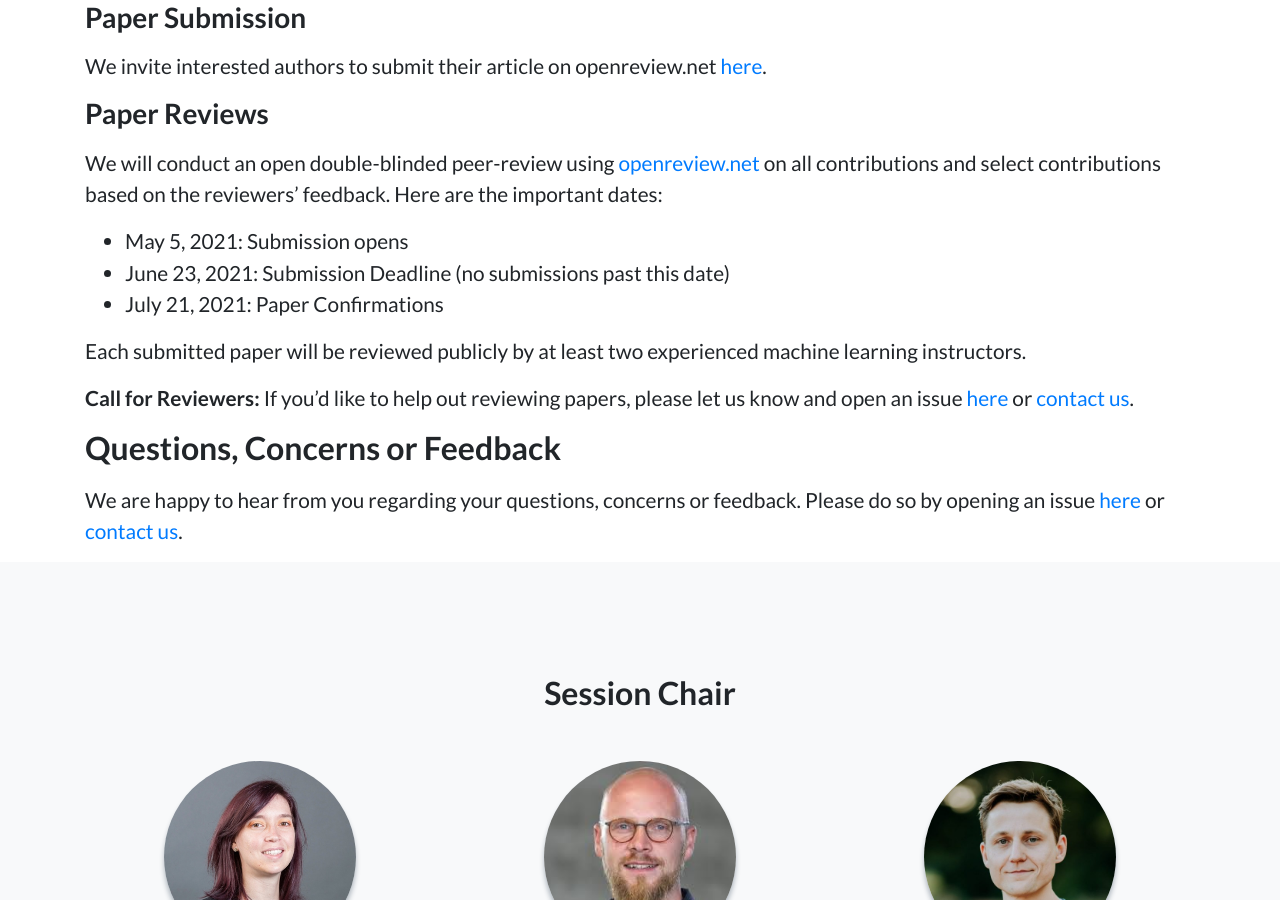
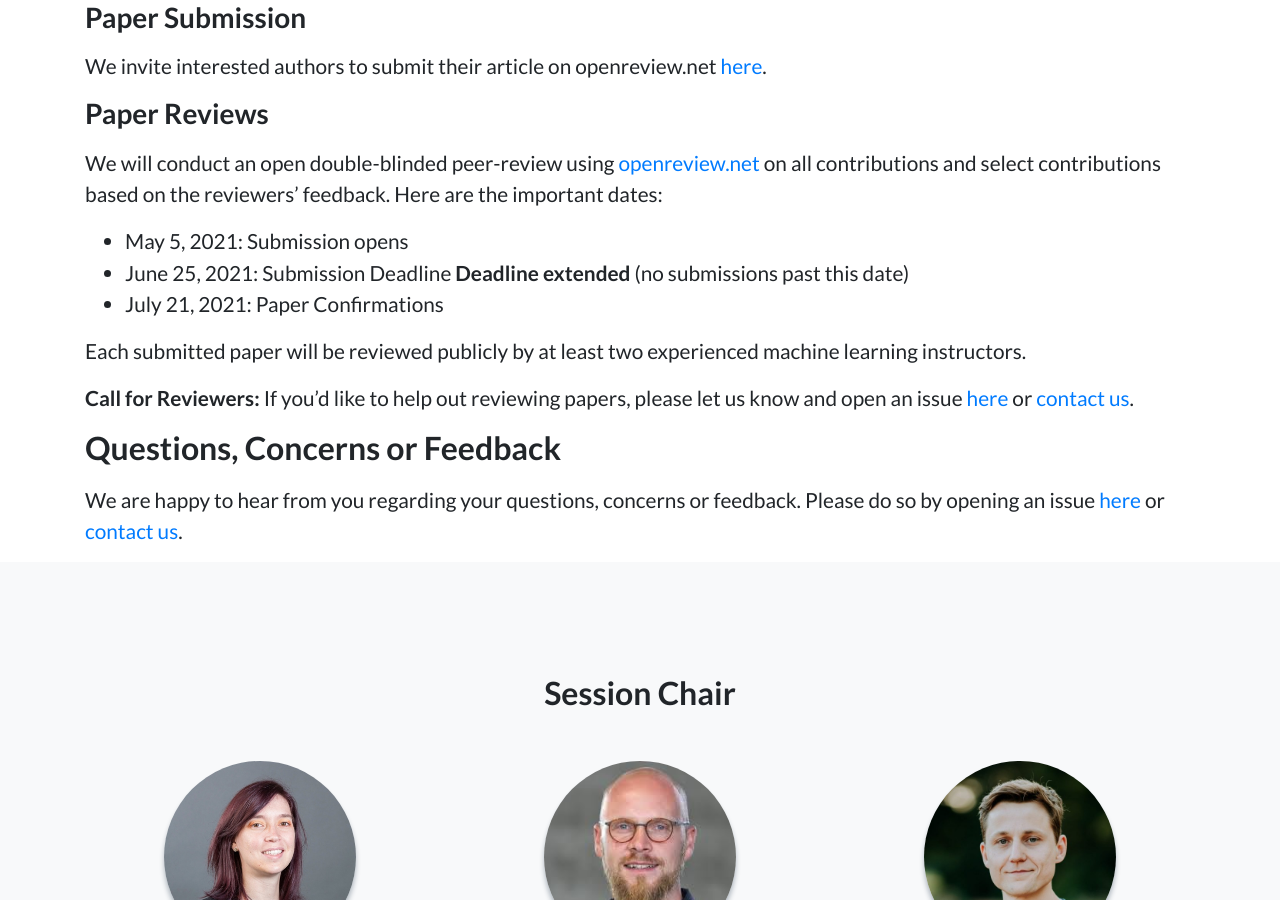
Before and after one commit to teaching-ml/2021, a Jekyll site: the page built from index.md, in a window 1280 px wide and 900 px high, scrolled down 2861 px. Built offline with Jekyll 4.4.1, drawn with Linux system fonts in a browser that asks for light colours; some of the changed text lies outside the part shown.

Commit message:
Deadline extended to June 25
Directly committing change due to offline discussion

```diff
--- a/index.md
+++ b/index.md
@@ -11,7 +11,7 @@ title: 'Teaching ML @ ECML-PKDD 2021'
 ## Important dates
 
 * May 05, 2021: Paper submissions open
-* Jun 23, 2021: Paper submissions due
+* Jun 25, 2021: Paper submissions due **Deadline extended**
 * Jul 21, 2021: Paper decisions
 * Aug 18, 2021: Camera ready due
 * Sep 01, 2021: all papers online
@@ -62,7 +62,7 @@ We invite interested authors to submit their article on openreview.net [here](ht
 We will conduct an open double-blinded peer-review using [openreview.net](https://openreview.net) on all contributions and select contributions based on the reviewers' feedback. Here are the important dates:
 
 - May 5, 2021: Submission opens
-- June 23, 2021: Submission Deadline (no submissions past this date)
+- June 25, 2021: Submission Deadline **Deadline extended** (no submissions past this date)
 - July 21, 2021: Paper Confirmations
 
 Each submitted paper will be reviewed publicly by at least two experienced machine learning instructors.
```
